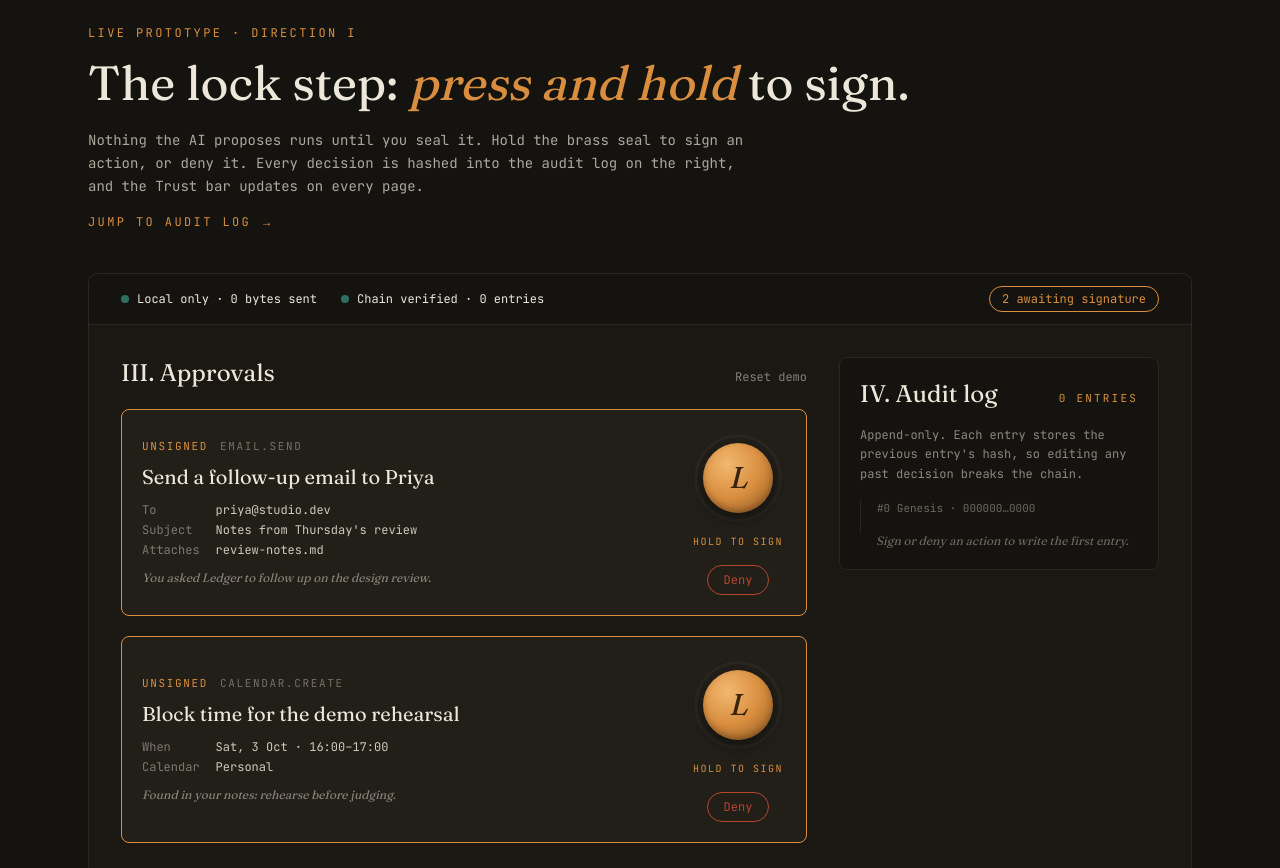
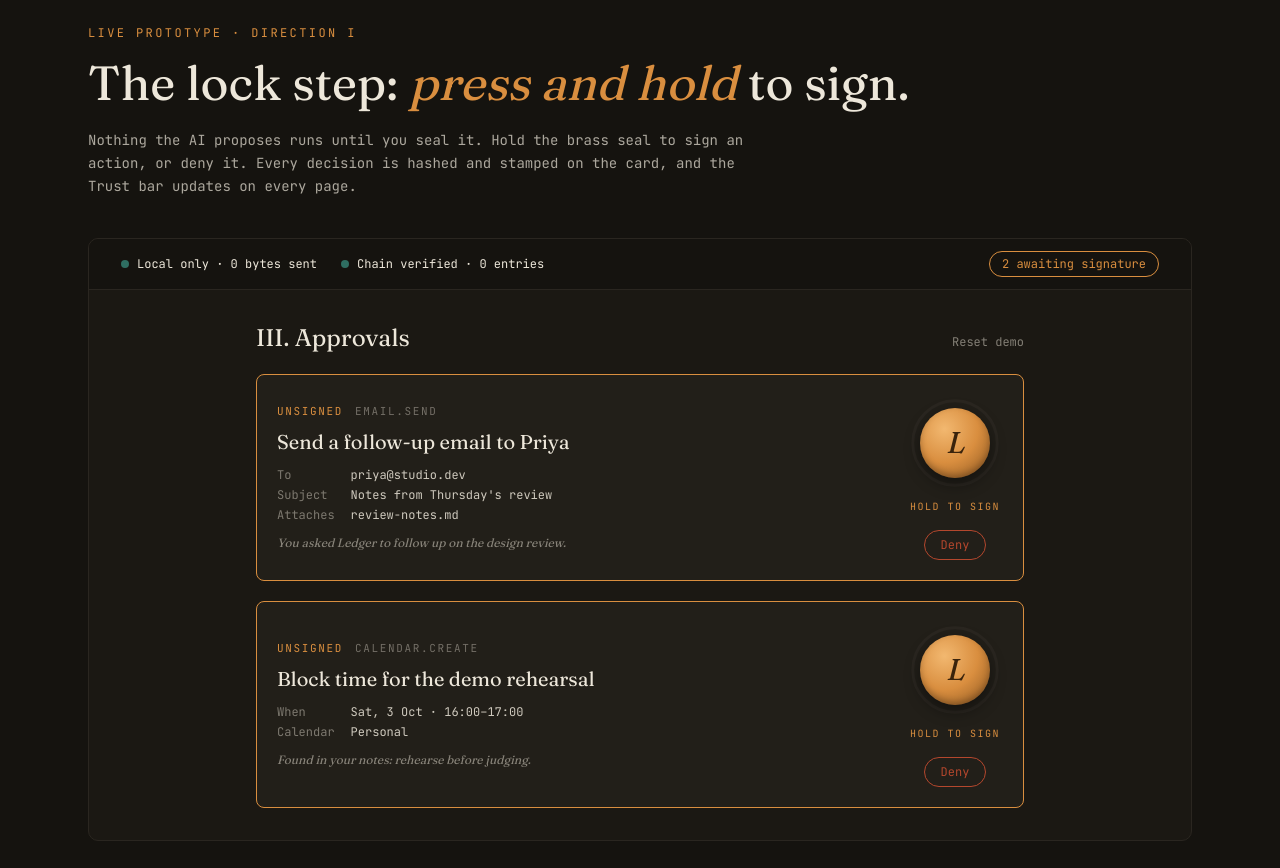
Before and after one commit to vanshag0038-del/ownmind, a Next.js app: page / in a window 1280 px wide. Shown: the part 520-1388 px from the top of the page. Built offline with nearby package versions, Linux system fonts and the light colour scheme.

Commit message:
feat: refine approval process description and UI layout

```diff
--- a/components/approval-demo.tsx
+++ b/components/approval-demo.tsx
@@ -115,21 +115,14 @@ export function ApprovalDemo() {
       </h2>
       <p className="mt-4 max-w-2xl text-sm leading-relaxed text-[#EDE7DA]/70">
         Nothing the AI proposes runs until you seal it. Hold the brass seal to sign an action, or deny it. Every
-        decision is hashed into the audit log on the right, and the Trust bar updates on every page.
+        decision is hashed and stamped on the card, and the Trust bar updates on every page.
       </p>
-      <a
-        href="#audit-log"
-        className="mt-4 inline-block text-xs uppercase tracking-[0.2em] underline-offset-4 hover:underline"
-        style={{ color: BRASS }}
-      >
-        {"Jump to audit log →"}
-      </a>
 
       <div className="mt-10 overflow-hidden rounded-lg border border-[#2A2620] bg-[#1B1813]">
         <TrustBar pending={pending} chain={chain} entries={log.length} />
 
-        <div className="flex flex-col gap-8 p-5 md:flex-row md:p-8">
-          <div className="flex flex-1 flex-col gap-5">
+        <div className="p-5 md:p-8">
+          <div className="mx-auto flex max-w-3xl flex-col gap-5">
             <div className="flex items-baseline justify-between">
               <h3 className="text-2xl" style={{ fontFamily: "var(--font-fraunces)" }}>
                 III. Approvals
@@ -152,8 +145,6 @@ export function ApprovalDemo() {
               />
             ))}
           </div>
-
-          <AuditLog entries={log} />
         </div>
       </div>
     </section>
@@ -400,53 +391,3 @@ function Imprint({ status }: { status: Exclude<Status, "pending"> }) {
     </div>
   )
 }
-
-function AuditLog({ entries }: { entries: AuditEntry[] }) {
-  return (
-    <aside
-      id="audit-log"
-      aria-labelledby="audit-title"
-      className="flex w-full scroll-mt-8 flex-col gap-4 self-start rounded-md border border-[#2A2620] bg-[#15130F] p-5 md:sticky md:top-6 md:w-80"
-    >
-      <div className="flex items-baseline justify-between gap-3">
-        <h3 id="audit-title" className="text-2xl" style={{ fontFamily: "var(--font-fraunces)" }}>
-          IV. Audit log
-        </h3>
-        <span className="text-[11px] uppercase tracking-[0.2em]" style={{ color: BRASS }}>
-          {entries.length} {entries.length === 1 ? "entry" : "entries"}
-        </span>
-      </div>
-      <p className="text-xs leading-relaxed text-[#EDE7DA]/55">
-        Append-only. Each entry stores the previous entry&apos;s hash, so editing any past decision breaks the chain.
-      </p>
-      <ol className="flex flex-col">
-        <li className="border-l border-[#2A2620] pb-4 pl-4 text-[11px] text-[#EDE7DA]/40">
-          #0 Genesis · {short(GENESIS)}
-        </li>
-        {entries.map((e) => (
-          <li
-            key={e.index}
-            className="relative border-l pb-4 pl-4 text-[11px] motion-safe:animate-in motion-safe:fade-in"
-            style={{ borderColor: e.label.startsWith("SIGNED") ? TEAL : RUST }}
-          >
-            <span
-              className="absolute -left-[5px] top-1 size-2.5 rounded-full"
-              style={{ background: e.label.startsWith("SIGNED") ? TEAL : RUST }}
-              aria-hidden
-            />
-            <p className="text-[#EDE7DA]/85">
-              #{e.index} {e.label}
-            </p>
-            <p className="mt-1 text-[#EDE7DA]/45">prev {short(e.prev)}</p>
-            <p className="text-[#8FC3B7]">hash {short(e.hash)}</p>
-          </li>
-        ))}
-        {entries.length === 0 && (
-          <li className="pl-4 text-xs italic text-[#EDE7DA]/40" style={{ fontFamily: "var(--font-fraunces)" }}>
-            Sign or deny an action to write the first entry.
-          </li>
-        )}
-      </ol>
-    </aside>
-  )
-}
```
